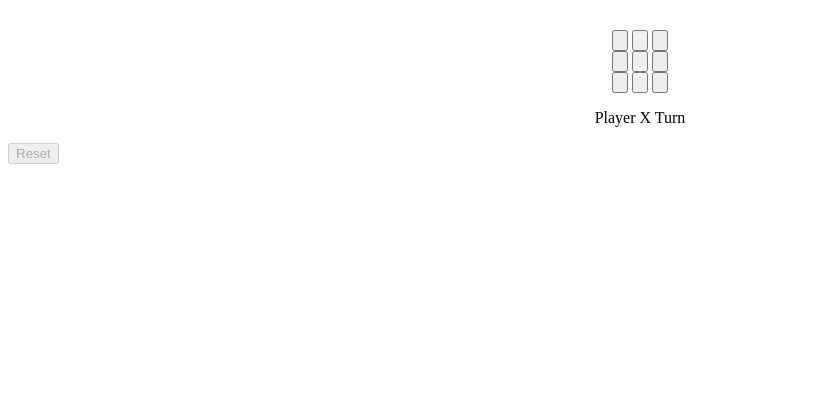
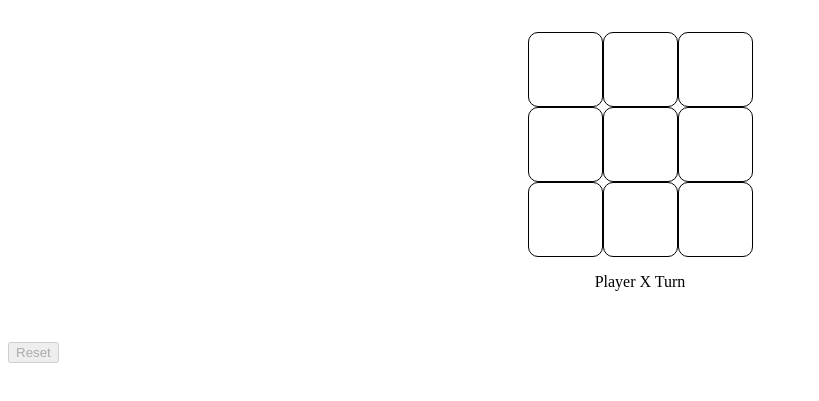
Before and after one commit to iamneo-production/baffbcadaac304678821efdcbcabeone, a website: page file.html in a window 1280 px wide. Shown: the part 95-496 px from the top of the page, without its empty margins (0-819 px from the left). Drawn offline with Linux system fonts and the light colour scheme.

Commit message:
Backup Commit

```diff
--- a/style.css
+++ b/style.css
@@ -10,5 +10,27 @@ h1{
     flex-direction: column;
     align-items: center;
     justify-content: center;
-    ma
+    margin: 35px;
 }
+
+.row{
+    display:flex;
+    align-items: center;
+    justify-content: center;
+}
+
+.btn{
+    border:1px solid #000;
+    border-radius: 10px;
+    width:75px;
+    height:75px;
+    align-items: center;
+    font-size: 50px;
+    font-weight: 500;
+    background-color: rgba(255,255,255,0.8);
+    color:#333;
+    text-shadow: 1px 1px 2px rgba(255,255,255,0.5);
+    cursor:pointer;
+}
+
+.btn
```
